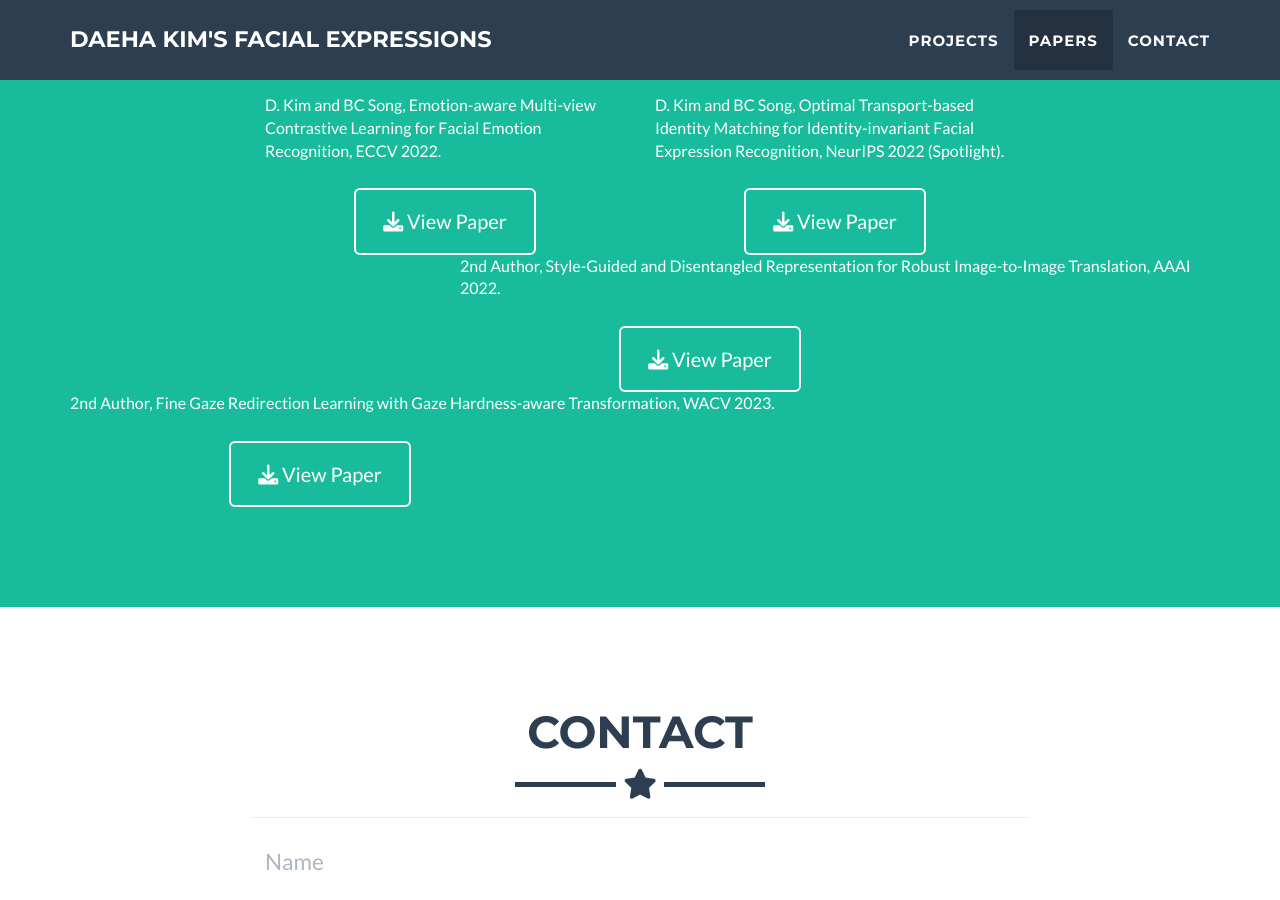
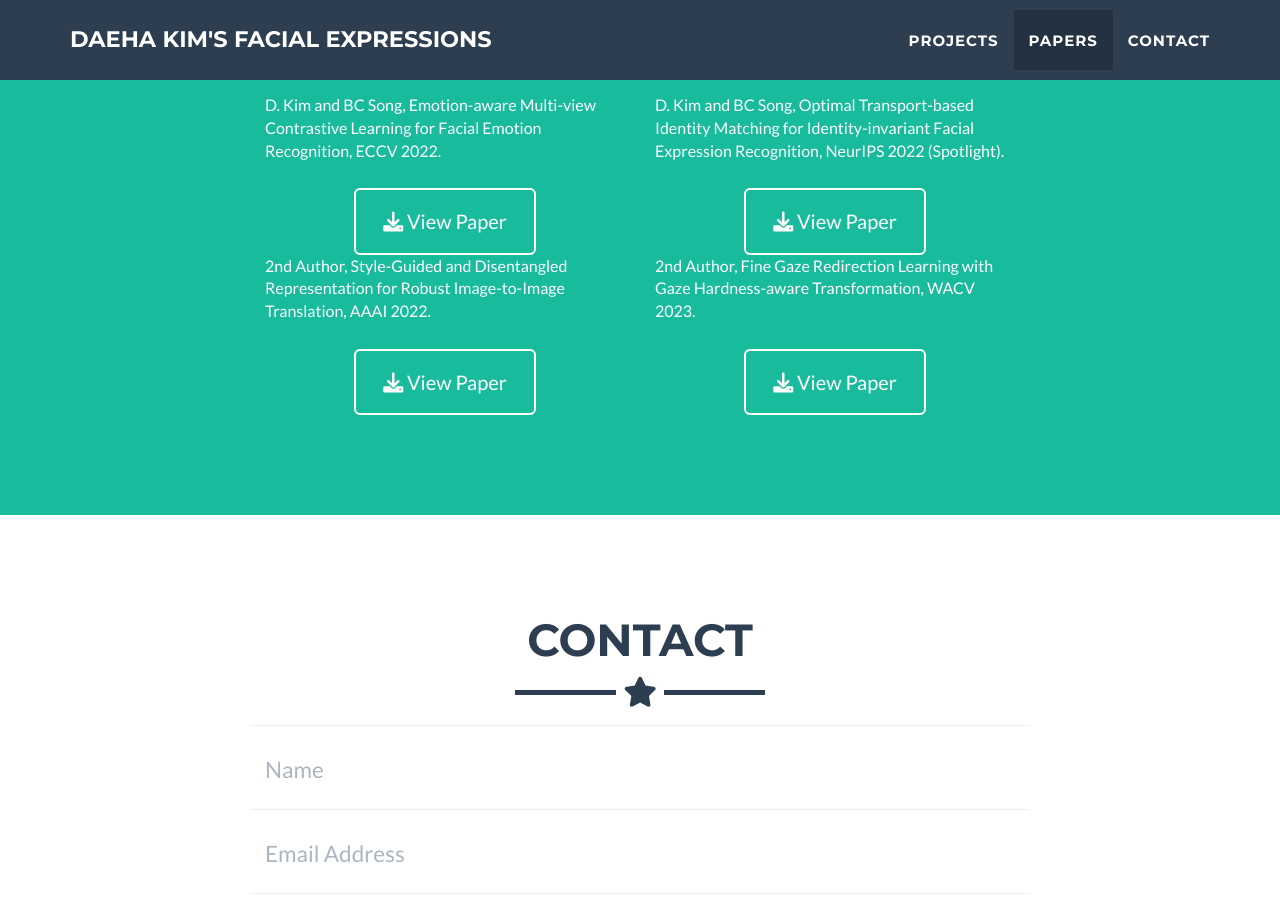
Before and after one commit to kdhht2334/kdhht2334.github.io, a Jekyll site: the page built from _posts/2014-07-18-project-1.markdown, in a window 1280 px wide and 900 px high, scrolled down 2463 px. Built offline with Jekyll 4.4.1, drawn with Linux system fonts in a browser that asks for light colours.

Commit message:
fix margin in paper section
fix margin in paper section

```diff
--- a/_includes/about.html
+++ b/_includes/about.html
@@ -27,17 +27,17 @@
       </div>
     </div>
     <div class="row">
-      <div class="col-lg-8 col-lg-offset-4">
+      <div class="col-lg-4 col-lg-offset-2">
         <p>2nd Author, Style-Guided and Disentangled Representation for Robust Image-to-Image Translation, AAAI 2022.</p>
-        <div class="col-lg-4 col-lg-offset-2 text-center">
+        <div class="col-lg-8 col-lg-offset-2 text-center">
           <a href="https://ojs.aaai.org/index.php/AAAI/article/view/19924" class="btn btn-lg btn-outline">
             <i class="fa fa-download"></i> View Paper
           </a>
         </div>
       </div>
-      <div class="col-lg-8">
+      <div class="col-lg-4">
         <p>2nd Author, Fine Gaze Redirection Learning with Gaze Hardness-aware Transformation, WACV 2023.</p>
-        <div class="col-lg-4 col-lg-offset-2 text-center">
+        <div class="col-lg-8 col-lg-offset-2 text-center">
           <a href="https://openaccess.thecvf.com/content/WACV2023/papers/Park_Fine_Gaze_Redirection_Learning_With_Gaze_Hardness-Aware_Transformation_WACV_2023_paper.pdf" class="btn btn-lg btn-outline">
             <i class="fa fa-download"></i> View Paper
           </a>
```
